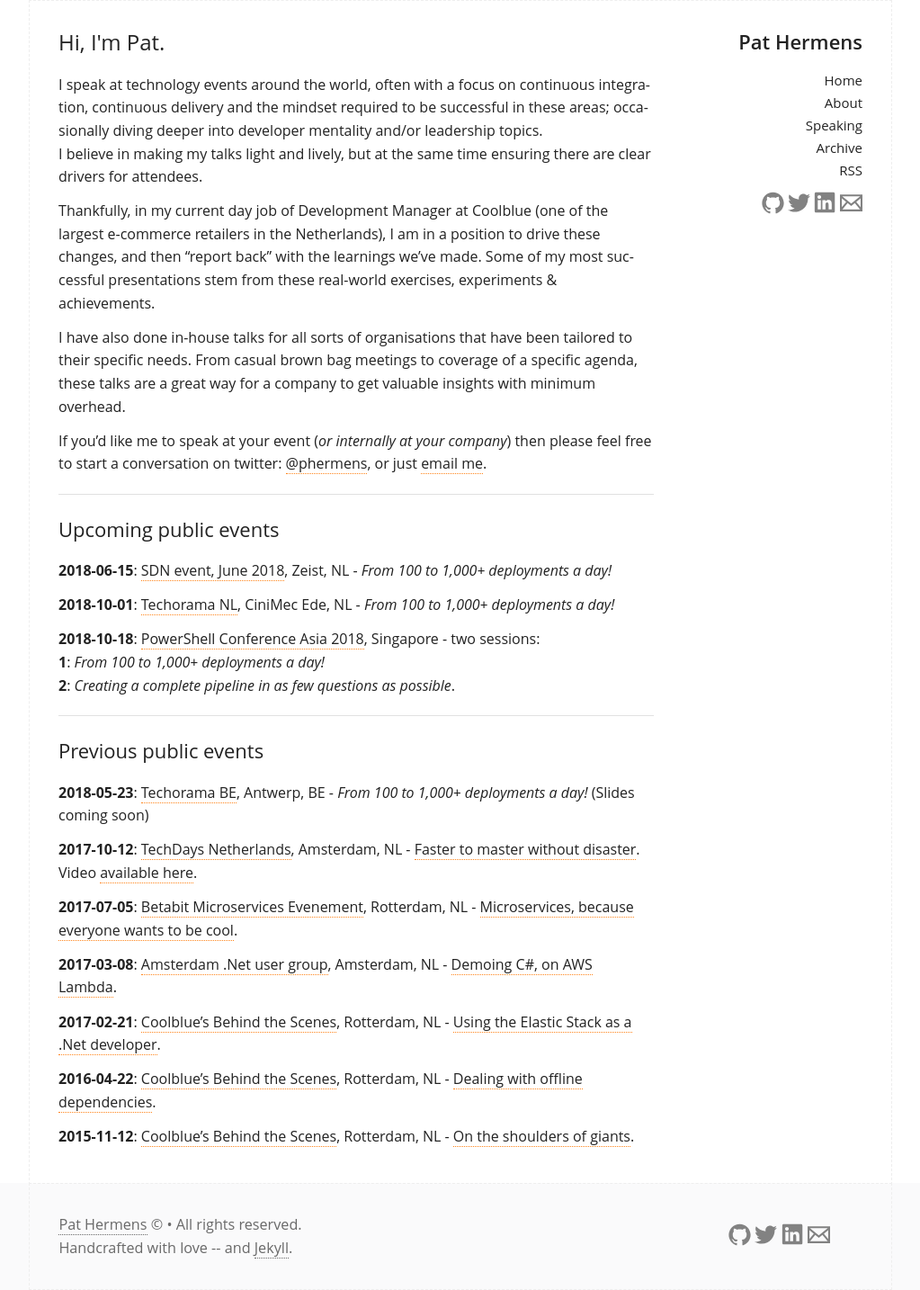
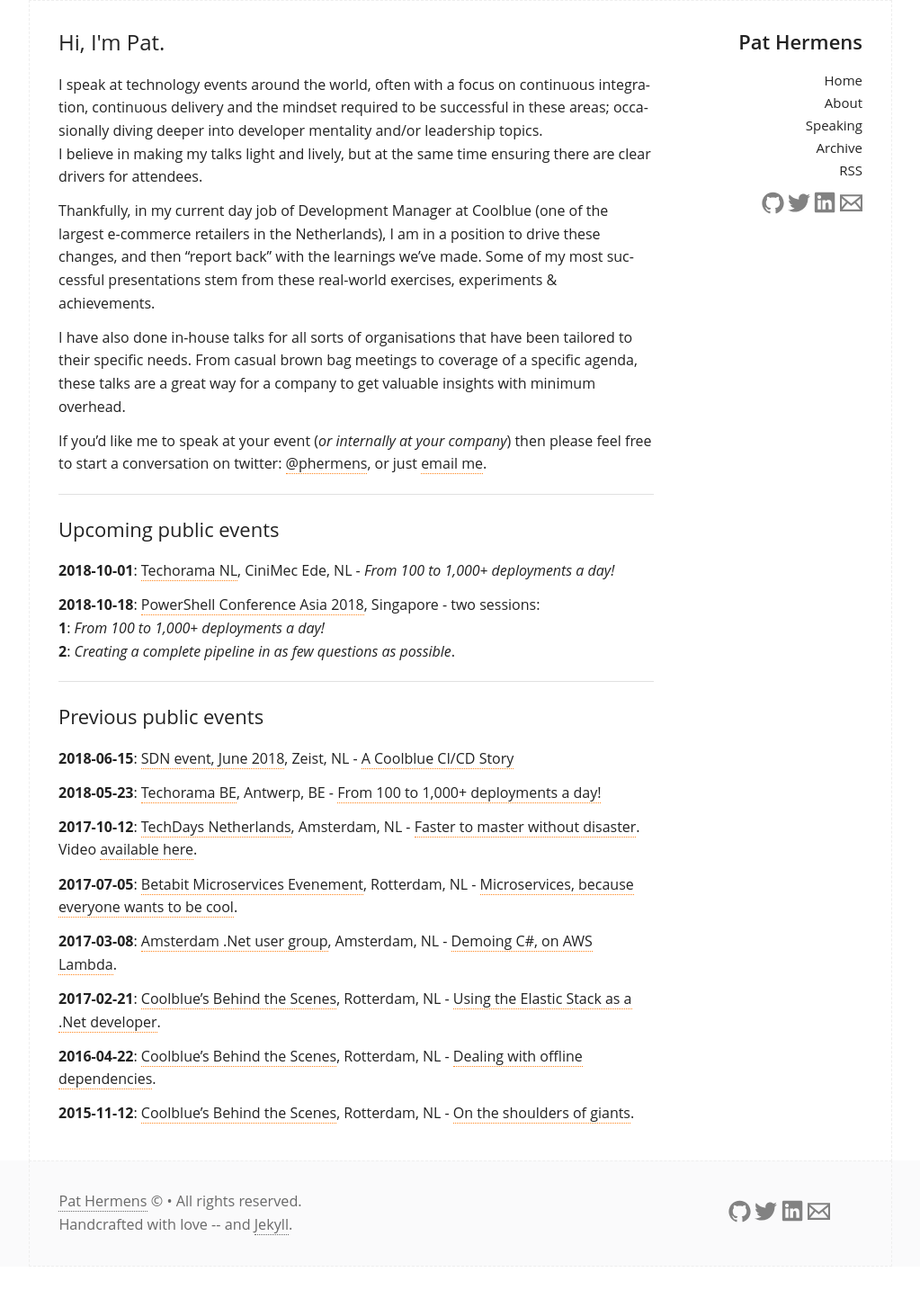
Before and after one commit to PHeonix25/PHeonix25.github.io, a Jekyll site: the page built from speaking.md, in a window 1280 px wide. Shown: the whole page at 90% size, without its empty margins (128-1151 px from the left). Built offline with Jekyll 4.4.1, drawn with Linux system fonts in a browser that asks for light colours; after the commit the page ends 1408 px from its top, so only the background shows below that.

Commit message:
Updated slide links with latest presentations

```diff
--- a/speaking.md
+++ b/speaking.md
@@ -17,8 +17,6 @@
 
 ## Upcoming public events
 
-**2018-06-15**: [SDN event, June 2018](https://www.sdn.nl/EVENTS/15-juni-2018), Zeist, NL - _From 100 to 1,000+ deployments a day!_
-
 **2018-10-01**: [Techorama NL](https://techorama.nl), CiniMec Ede, NL - _From 100 to 1,000+ deployments a day!_
 
 **2018-10-18**: [PowerShell Conference Asia 2018](http://psconf.asia), Singapore - two sessions:
@@ -29,7 +27,9 @@
 
 ## Previous public events
 
-**2018-05-23**: [Techorama BE](https://techoramabelgium2018.sched.com/event/DjAe), Antwerp, BE - _From 100 to 1,000+ deployments a day!_ (Slides coming soon)
+**2018-06-15**: [SDN event, June 2018](https://www.sdn.nl/EVENTS/15-juni-2018), Zeist, NL - [A Coolblue CI/CD Story](https://speakerdeck.com/pheonix25/cd-story)
+
+**2018-05-23**: [Techorama BE](https://techoramabelgium2018.sched.com/event/DjAe), Antwerp, BE - [From 100 to 1,000+ deployments a day!](https://speakerdeck.com/pheonix25/from-100-to-1-000-plus-deployments-a-day-techorama-edition)
 
 **2017-10-12**: [TechDays Netherlands](https://www.techdays.nl/Sessies/#809b5eab-8d48-489b-afb3-429e19b47b8a), Amsterdam, NL - [Faster to master without disaster](https://www.slideshare.net/PHeonix25/faster-to-master-without-disaster). Video [available here](https://www.youtube.com/watch?v=uiRkWinlvY0).
 
```
